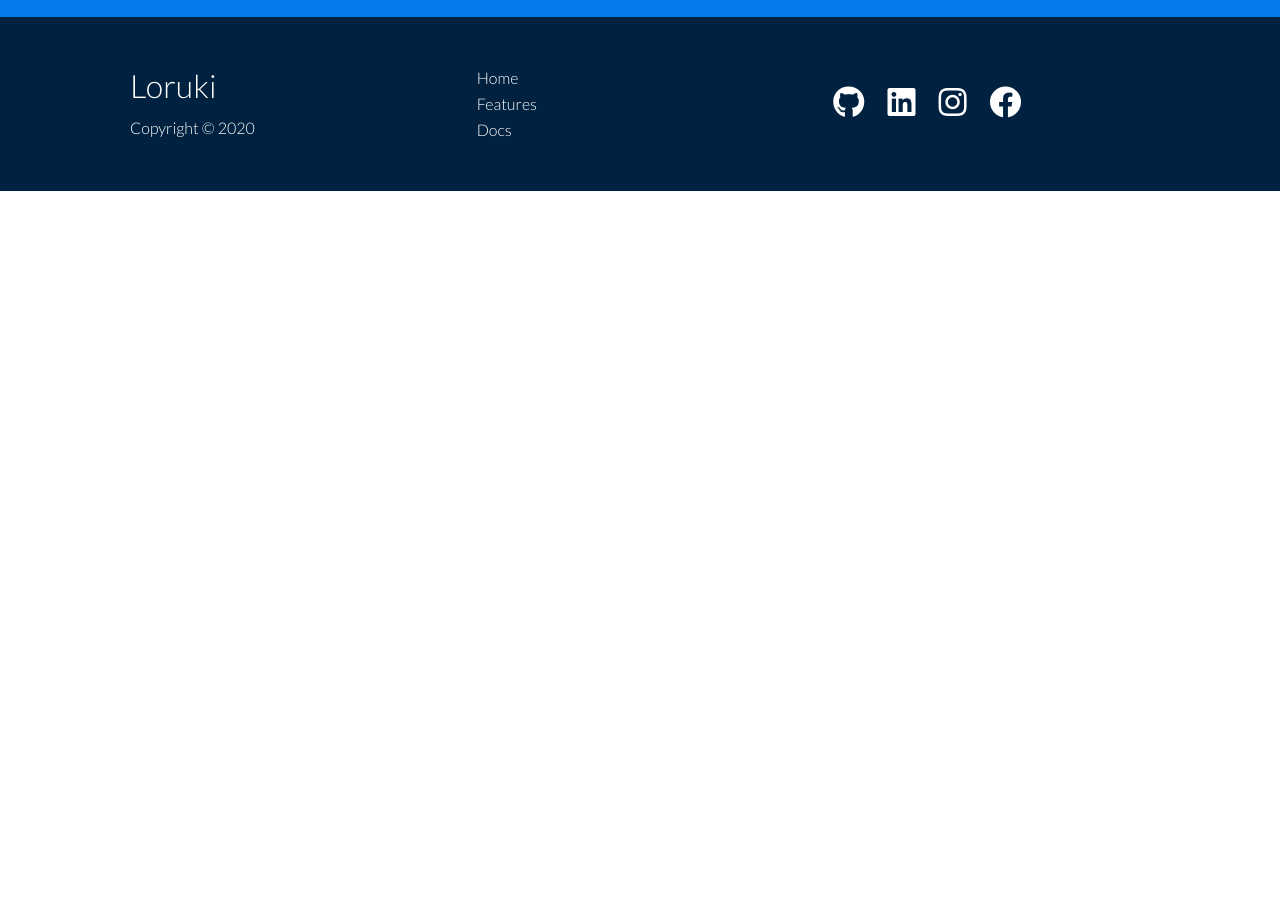
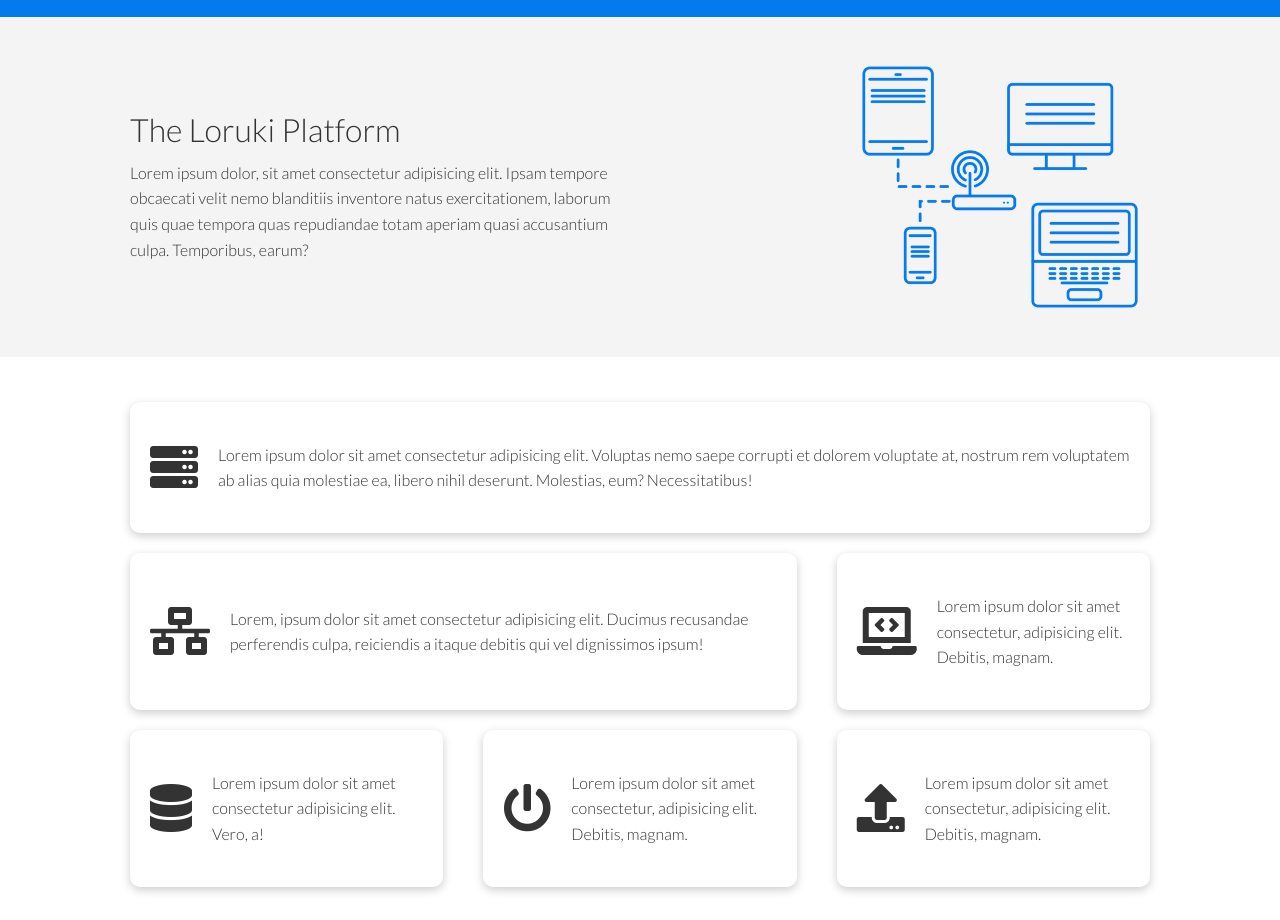
Before and after one commit to denis19912/loruki-website, a plain HTML site: page features.html in a window 1280 px wide. Shown: the part 296-1216 px from the top of the page. Before the commit the page ends 800 px from the top, so only its background shows below. Drawn offline with Linux system fonts and the light colour scheme.

Commit message:
Added main features section.

```diff
--- a/features.html
+++ b/features.html
@@ -38,6 +38,67 @@
         </div>
     </section>
     <!-- Head -->
+    <!-- Sub head -->
+    <section class="features-sub__head bg-light py-3">
+        <div class="container grid">
+            <div>
+                <h1 class="md">The Loruki Platform</h1>
+                <p>Lorem ipsum dolor, sit amet consectetur adipisicing elit. Ipsam tempore obcaecati velit nemo
+                    blanditiis inventore natus exercitationem, laborum quis quae tempora quas repudiandae totam aperiam
+                    quasi accusantium culpa. Temporibus, earum?</p>
+            </div>
+            <img src="./images/server2.png" alt="">
+        </div>
+    </section>
+    <!-- Sub head -->
+    <!-- Features main-->
+    <section class="features__main my-2">
+        <div class="container grid grid-3">
+            <div class="card flex">
+                <i class="fas fa-server fa-3x"></i>
+                <p>Lorem ipsum dolor sit amet consectetur adipisicing elit. Voluptas nemo saepe corrupti et dolorem
+                    voluptate at,
+                    nostrum rem voluptatem ab alias quia molestiae ea, libero nihil deserunt. Molestias, eum?
+                    Necessitatibus!</p>
+            </div>
+            <div class="card flex">
+                <i class="fas fa-network-wired fa-3x"></i>
+                <p>
+                    Lorem, ipsum dolor sit amet consectetur adipisicing elit. Ducimus
+                    recusandae perferendis culpa, reiciendis a itaque debitis qui vel
+                    dignissimos ipsum!
+                </p>
+            </div>
+            <div class="card flex">
+                <i class="fas fa-laptop-code fa-3x"></i>
+                <p>
+                    Lorem ipsum dolor sit amet consectetur, adipisicing elit. Debitis,
+                    magnam.
+                </p>
+            </div>
+            <div class="card flex">
+                <i class="fas fa-database fa-3x"></i>
+                <p>
+                    Lorem ipsum dolor sit amet consectetur adipisicing elit. Vero, a!
+                </p>
+            </div>
+            <div class="card flex">
+                <i class="fas fa-power-off fa-3x"></i>
+                <p>
+                    Lorem ipsum dolor sit amet consectetur, adipisicing elit. Debitis,
+                    magnam.
+                </p>
+            </div>
+            <div class="card flex">
+                <i class="fas fa-upload fa-3x"></i>
+                <p>
+                    Lorem ipsum dolor sit amet consectetur, adipisicing elit. Debitis,
+                    magnam.
+                </p>
+            </div>
+        </div>
+    </section>
+    <!-- Features main-->
     <!-- Footer -->
     <footer class="footer bg-dark py-5">
         <div class="container grid grid-3">
--- a/styles/styles.scss
+++ b/styles/styles.scss
@@ -235,6 +235,26 @@ Tablets and under
     justify-self: flex-end;
 }
 
+.features-sub__head img {
+    width: 30rem;
+    justify-self: flex-end;
+}
+
+.features__main {
+    .card > i{
+        margin-right: 2rem;
+    }
+    .grid {
+        padding: 3rem;
+        & > *:first-child {
+            grid-column: 1 / span 3;
+        }
+        & > *:nth-child(2) {
+            grid-column: 1 / span 2;
+        }
+    }
+}
+
 /*
     Mobile
 */
```
Also changed, not shown: styles/styles.css, 1 other file.
